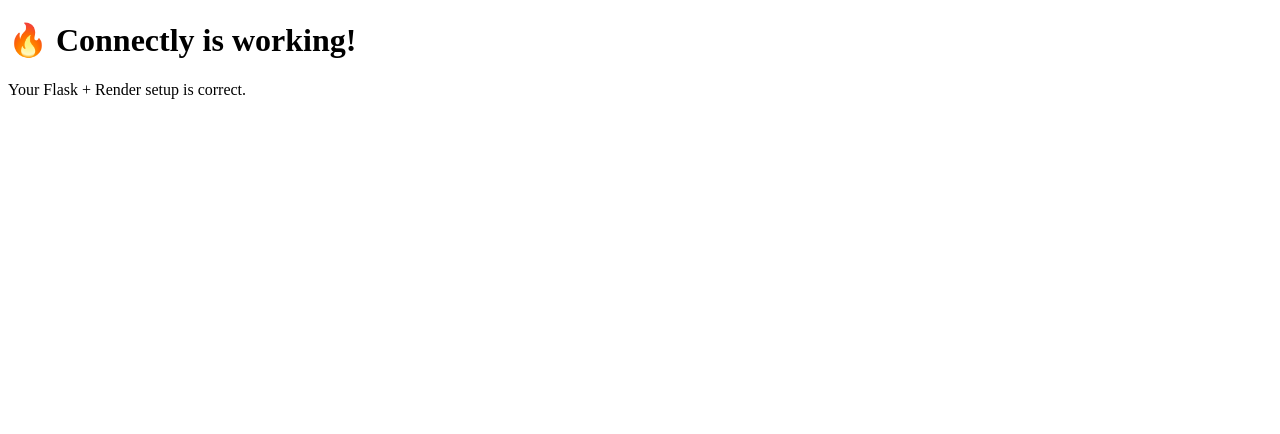
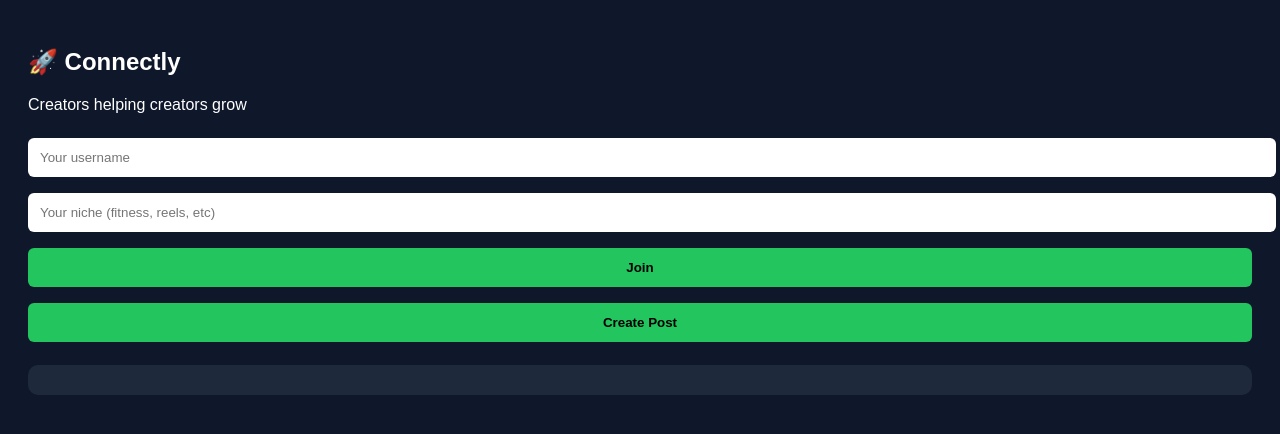
Before and after one commit to uconnectly/connectly, a Flask app: template templates/index.html in a window 1280 px wide. Shown: the top 434 px of the page. Run offline with Flask 3, Linux system fonts and the light colour scheme; the template is opened without the code that fills it, so the values that code supplies are empty.

Commit message:
Update index.html

```diff
--- a/templates/index.html
+++ b/templates/index.html
@@ -2,9 +2,71 @@
 <html>
 <head>
   <title>Connectly</title>
+  <meta name="viewport" content="width=device-width, initial-scale=1">
+  <style>
+    body {
+      font-family: Arial, sans-serif;
+      background: #0f172a;
+      color: white;
+      padding: 20px;
+    }
+    input, button {
+      width: 100%;
+      padding: 12px;
+      margin: 8px 0;
+      border-radius: 6px;
+      border: none;
+    }
+    button {
+      background: #22c55e;
+      font-weight: bold;
+    }
+    .card {
+      background: #1e293b;
+      padding: 15px;
+      border-radius: 10px;
+      margin-top: 15px;
+    }
+  </style>
 </head>
+
 <body>
-  <h1>🔥 Connectly is working!</h1>
-  <p>Your Flask + Render setup is correct.</p>
+  <h2>🚀 Connectly</h2>
+  <p>Creators helping creators grow</p>
+
+  <input id="username" placeholder="Your username">
+  <input id="niche" placeholder="Your niche (fitness, reels, etc)">
+  <button onclick="signup()">Join</button>
+
+  <button onclick="post()">Create Post</button>
+
+  <div class="card" id="result"></div>
+
+  <script>
+    async function signup() {
+      const res = await fetch("/signup", {
+        method: "POST",
+        headers: {"Content-Type": "application/json"},
+        body: JSON.stringify({
+          username: username.value,
+          niche: niche.value
+        })
+      });
+      document.getElementById("result").innerText = "Joined Connectly ✅";
+    }
+
+    async function post() {
+      const res = await fetch("/post", {
+        method: "POST",
+        headers: {"Content-Type": "application/json"},
+        body: JSON.stringify({
+          username: username.value
+        })
+      });
+      const data = await res.json();
+      document.getElementById("result").innerText =
+        `Posts: ${data.posts} | Badge: ${data.badge}`;
+    }
+  </script>
 </body>
 </html>
```
